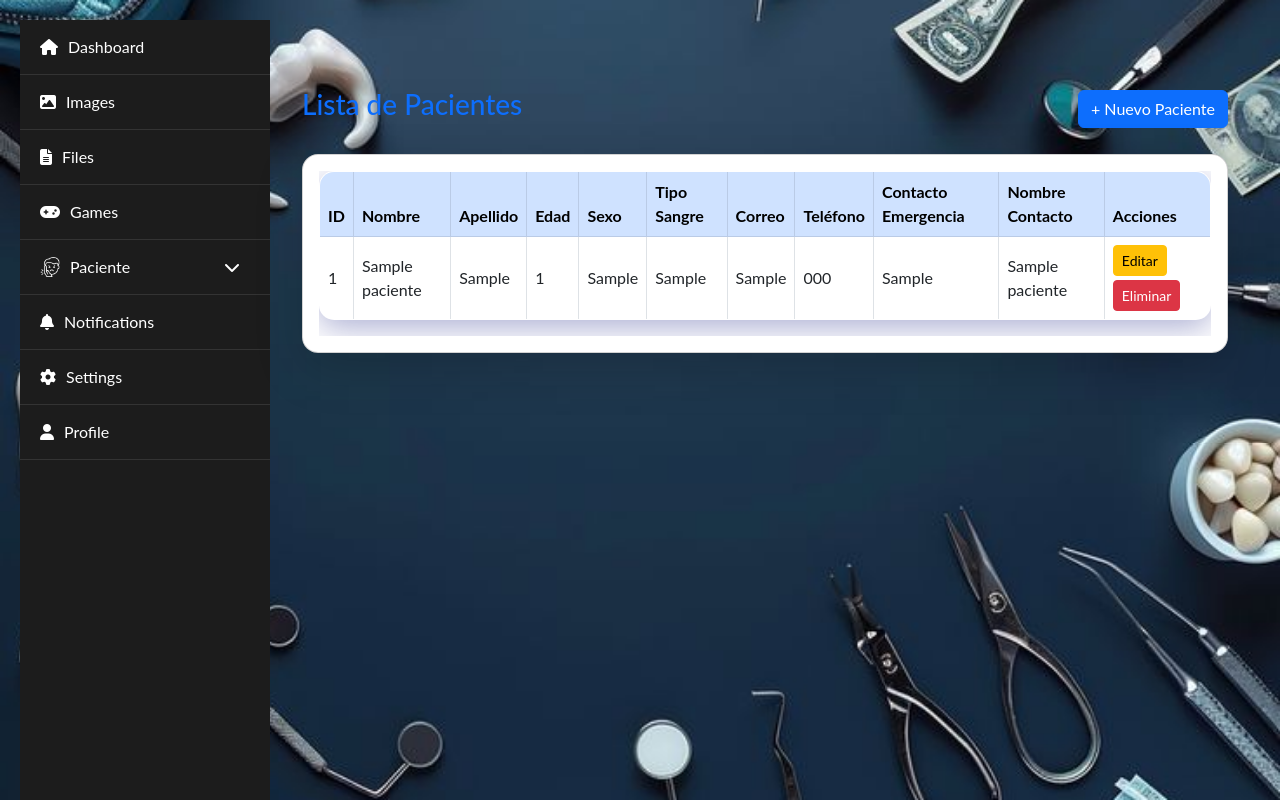
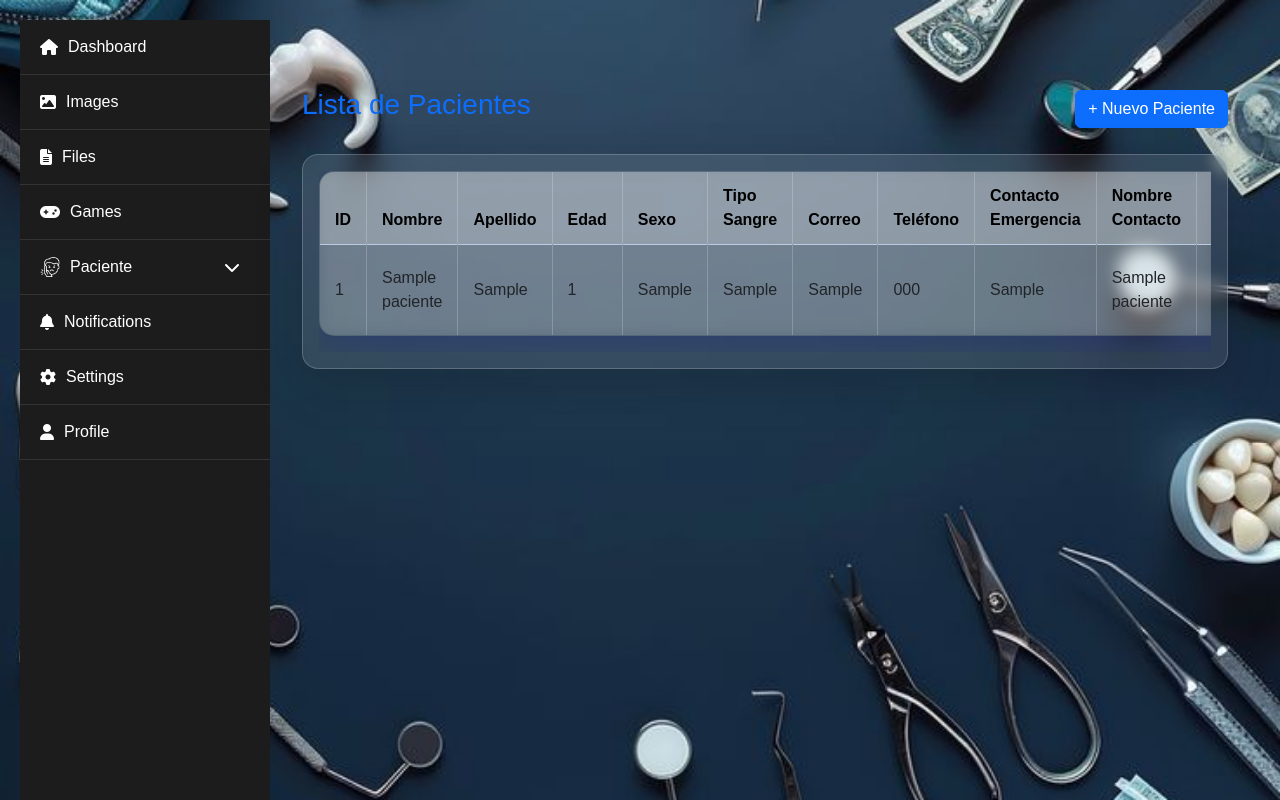
Before and after one commit to AlondraJVG/klinicstudiodental, a Flask app: page /pacientes in a window 1280 px wide. Run offline with Flask 3, Linux system fonts and the light colour scheme; tables that the repository leaves empty hold one stand-in row (values such as "Sample post").

Commit message:
estilos pacientes3

```diff
--- a/app/static/css/stylesMenu.css
+++ b/app/static/css/stylesMenu.css
@@ -116,3 +116,95 @@ body {
         padding-top: 60px;
     }
 }
+
+.login--image {
+	position: fixed;
+	top: 0;
+	left: 0;
+	width: 100%;
+	height: 100%;
+	object-fit: cover;
+	z-index: -1;
+}
+
+body {
+	margin: 0;
+	background: linear-gradient(45deg, #49a09d, #5f2c82);
+	font-family: sans-serif;
+	font-weight: 100;
+	min-height: 100vh;
+	padding: 20px;
+	box-sizing: border-box;
+	overflow-x: hidden;
+}
+
+.card {
+	background-color: rgba(255, 255, 255, 0.1);
+	border-radius: 15px;
+	border: 1px solid rgba(255, 255, 255, 0.2);
+	box-shadow: 0 8px 32px 0 rgba(31, 38, 135, 0.37);
+	backdrop-filter: blur(8px);
+	-webkit-backdrop-filter: blur(8px);
+	color: rgba(255, 255, 255, 0.377);
+}
+
+table {
+	width: 100%;
+	border-collapse: collapse;
+	border-radius: 12px;
+	overflow: hidden;
+}
+
+thead th {
+	background-color: rgba(85, 96, 143, 0.9);
+	color: white;
+	text-align: center;
+}
+
+/* Celdas */
+th, td {
+	padding: 15px;
+	background-color: rgba(255, 255, 255, 0.1);
+	color: white;
+	border: 1px solid rgba(255, 255, 255, 0.2);
+}
+
+/* Hover */
+tbody tr:hover {
+	background-color: rgba(255, 255, 255, 0.2);
+	transition: 0.3s;
+}
+.transparente-tabla {
+    background-color: rgba(255, 255, 255, 0.1);
+    border-radius: 15px;
+    border: 1px solid rgba(255, 255, 255, 0.2);
+    box-shadow: 0 8px 32px 0 rgba(31, 38, 135, 0.37);
+    backdrop-filter: blur(8px);
+    -webkit-backdrop-filter: blur(8px);
+    color: rgba(255, 255, 255, 0.8);
+}
+
+.transparente-tabla th, .transparente-tabla td {
+    padding: 12px 15px;
+    text-align: left;
+}
+
+.transparente-tabla th {
+    background-color: rgba(255, 255, 255, 0.3);
+}
+
+.transparente-tabla td {
+    background-color: rgba(255, 255, 255, 0.1);
+}
+/* Responsive en móvil */
+@media (max-width: 768px) {
+	th, td {
+		font-size: 13px;
+		padding: 10px;
+	}
+
+	.btn {
+		font-size: 12px;
+		padding: 6px 10px;
+	}
+}
--- a/app/templates/pacientes.html
+++ b/app/templates/pacientes.html
@@ -8,7 +8,6 @@
         <h3 class="text-primary">Lista de Pacientes</h3>
         <a href="{{ url_for('paciente.nuevo_paciente') }}" class="btn btn-primary">+ Nuevo Paciente</a>
     </div>
-
     {% with messages = get_flashed_messages(with_categories=true) %}
     {% if messages %}
     <ul>
```
